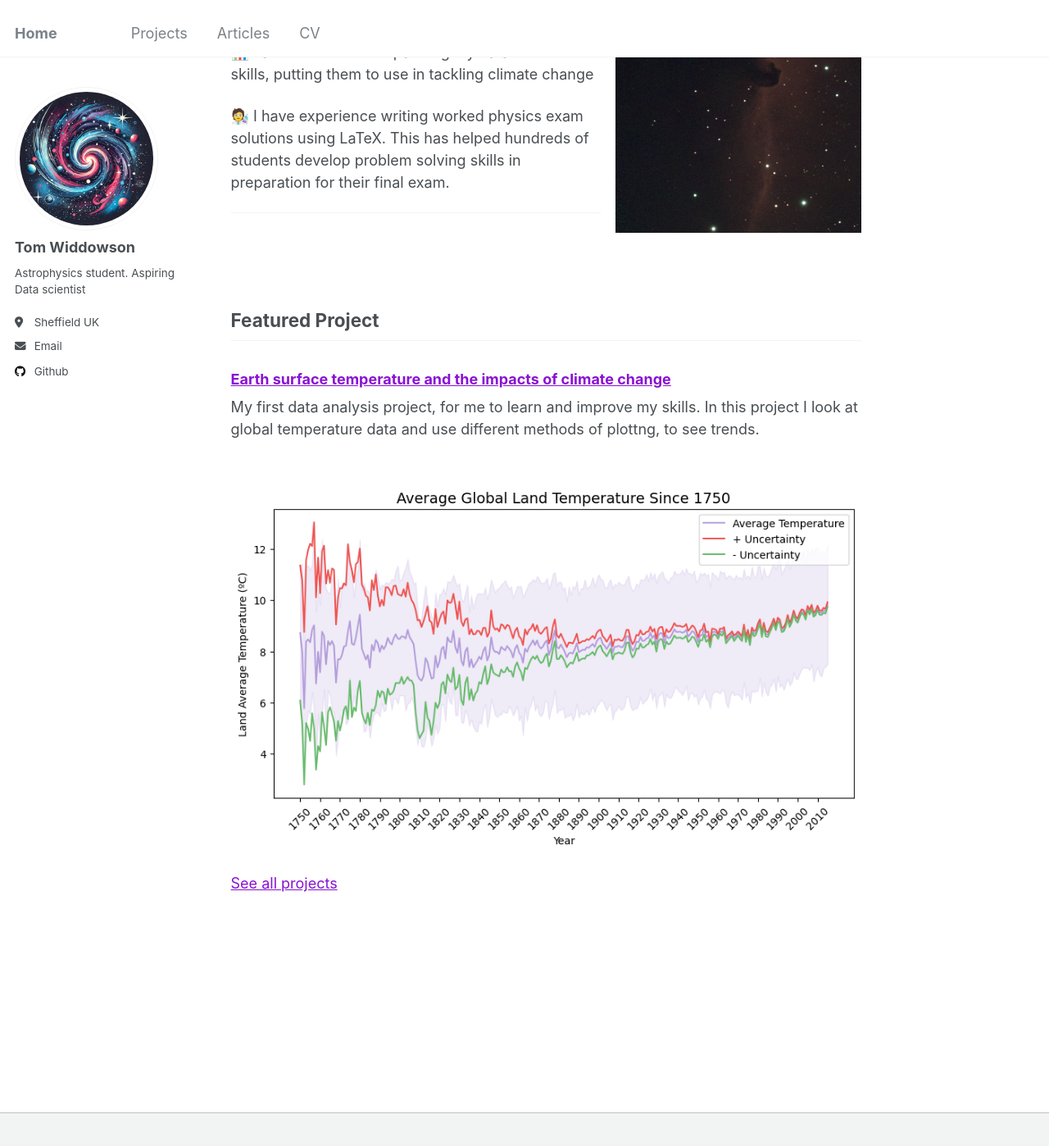
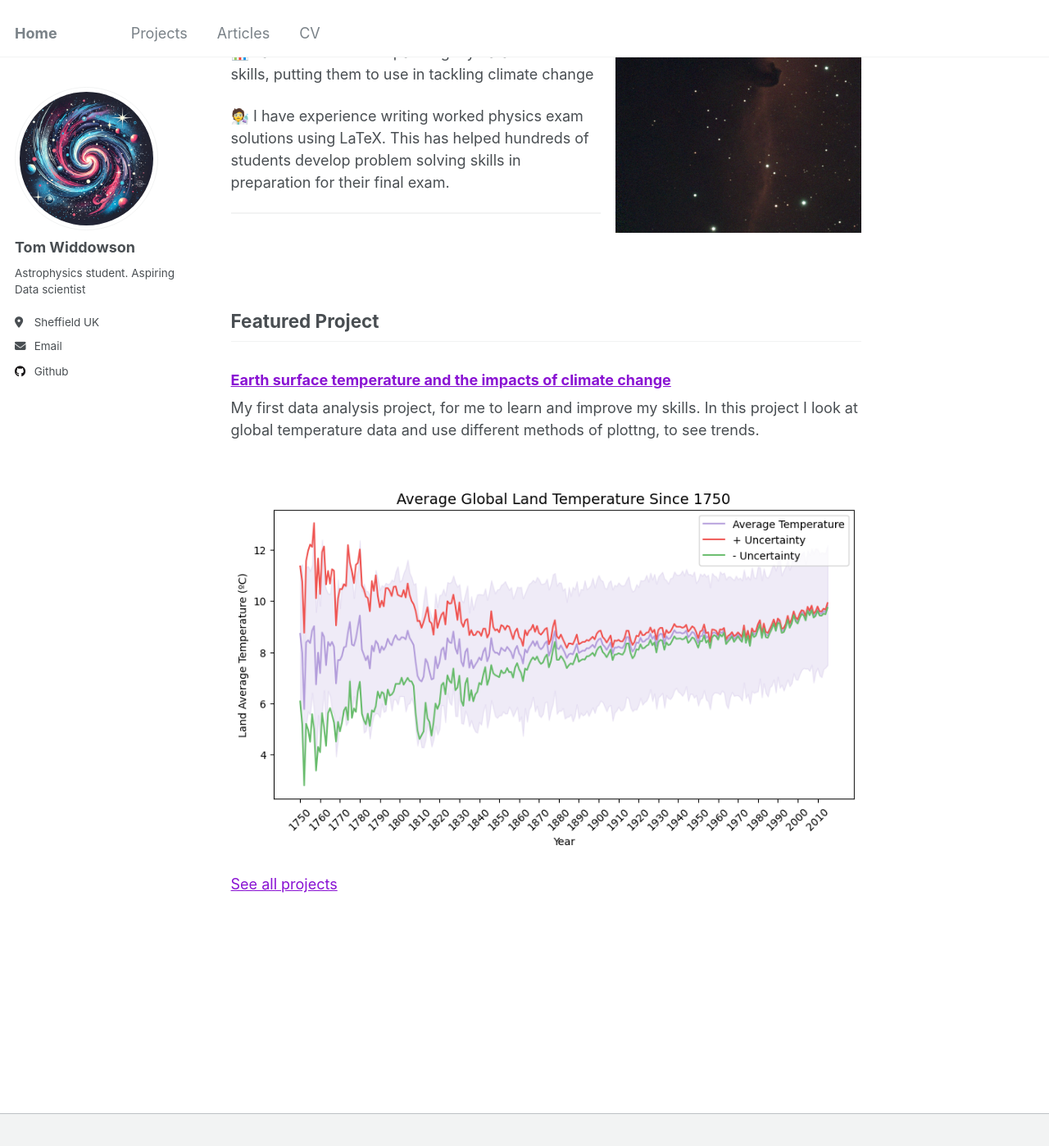
Before and after one commit to tomhwidd/tomhwidd.github.io, a Jekyll site: the page built from _pages/about.md, in a window 1280 px wide and 1400 px high, scrolled down 303 px. Shown: the whole window at 82% size. Built offline with Jekyll 4.4.1, drawn with Linux system fonts in a browser that asks for light colours.

```diff
--- a/_sass/_base.scss
+++ b/_sass/_base.scss
@@ -157,7 +157,7 @@ hr {
   display: block;
   margin: 1em 0;
   border: 0;
-  border-top: 1px solid $border-color;
+  border-top: 2px solid $border-color;
 }
 
 /* lists */
```
